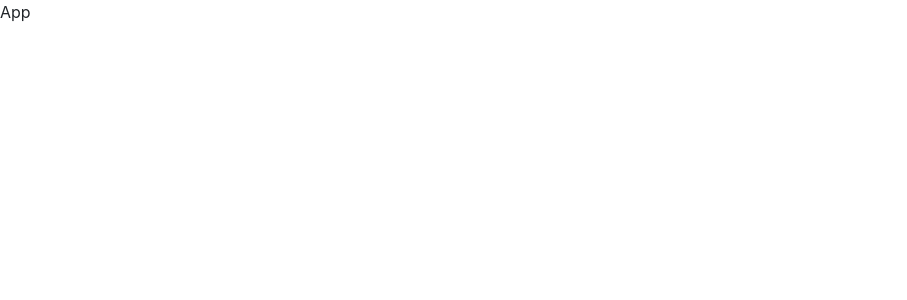
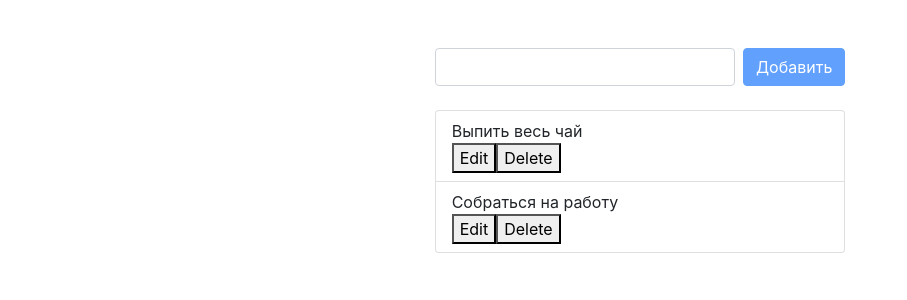
Before and after one commit to Abdyrahmanovt/react-todo-list, a React (Create React App) app: page / in a window 1280 px wide. Shown: the top 300 px of the page, without its empty margins (0-907 px from the left). Built offline with nearby package versions, Linux system fonts and the light colour scheme.

Commit message:
update project

```diff
--- a/src/App.js
+++ b/src/App.js
@@ -1,9 +1,10 @@
 import React from 'react';
+import Todo from "./components/Todo";
 
 const App = () => {
     return (
         <div>
-          App
+        <Todo/>
         </div>
     );
 };
--- a/src/components/Todo/index.js
+++ b/src/components/Todo/index.js
@@ -11,9 +11,38 @@ const Todo = () => {
             title: 'Собраться на работу'
         }
     ])
+    const [value, setValue] = useState('')
+    const handleInput = (e) => {
+        setValue(e.target.value)
+    }
+    const addTodo = () => {
+        const newTodo = {
+            id: todos[todos.length - 1].id + 1 || 1,
+            title: value
+        }
+        setTodos([...todos, newTodo])
+    }
     return (
-        <div>
-
+        <div className='row my-5'>
+            <div className="col-md-4 offset-md-4">
+                <div className="d-flex mb-4">
+                    <input type="text" className='form-control me-2' onChange={handleInput}/>
+                    <button className="btn btn-primary" onClick={addTodo} disabled={!value.trim()}>Добавить</button>
+                </div>
+                <ul className='list-group'>
+                    {
+                        todos.map(item =>
+                            <li key={item.id} className='list-group-item'>
+                                {item.title}
+                                <div>
+                                    <button type='button'>Edit</button>
+                                    <button type='button'>Delete</button>
+                                </div>
+                            </li>
+                        )
+                    }
+                </ul>
+            </div>
         </div>
     );
 };
```
